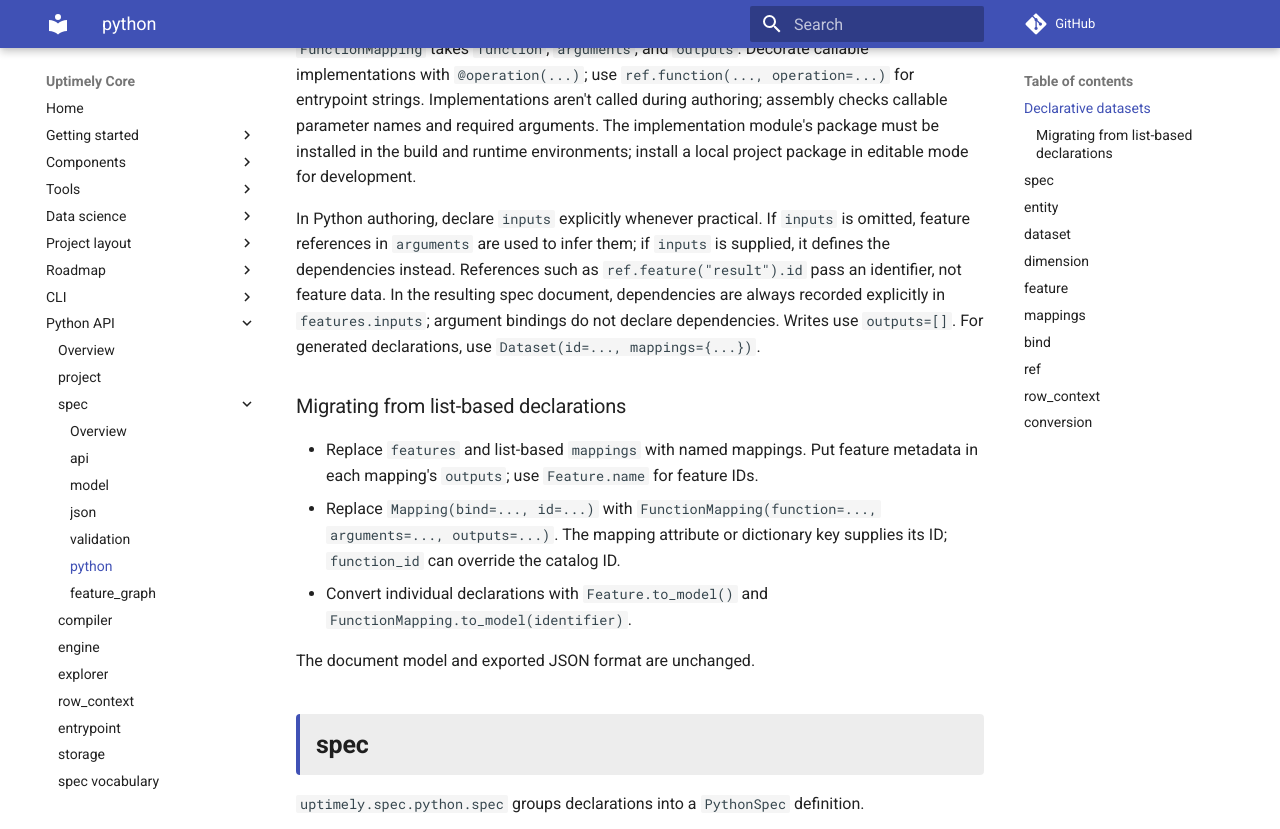
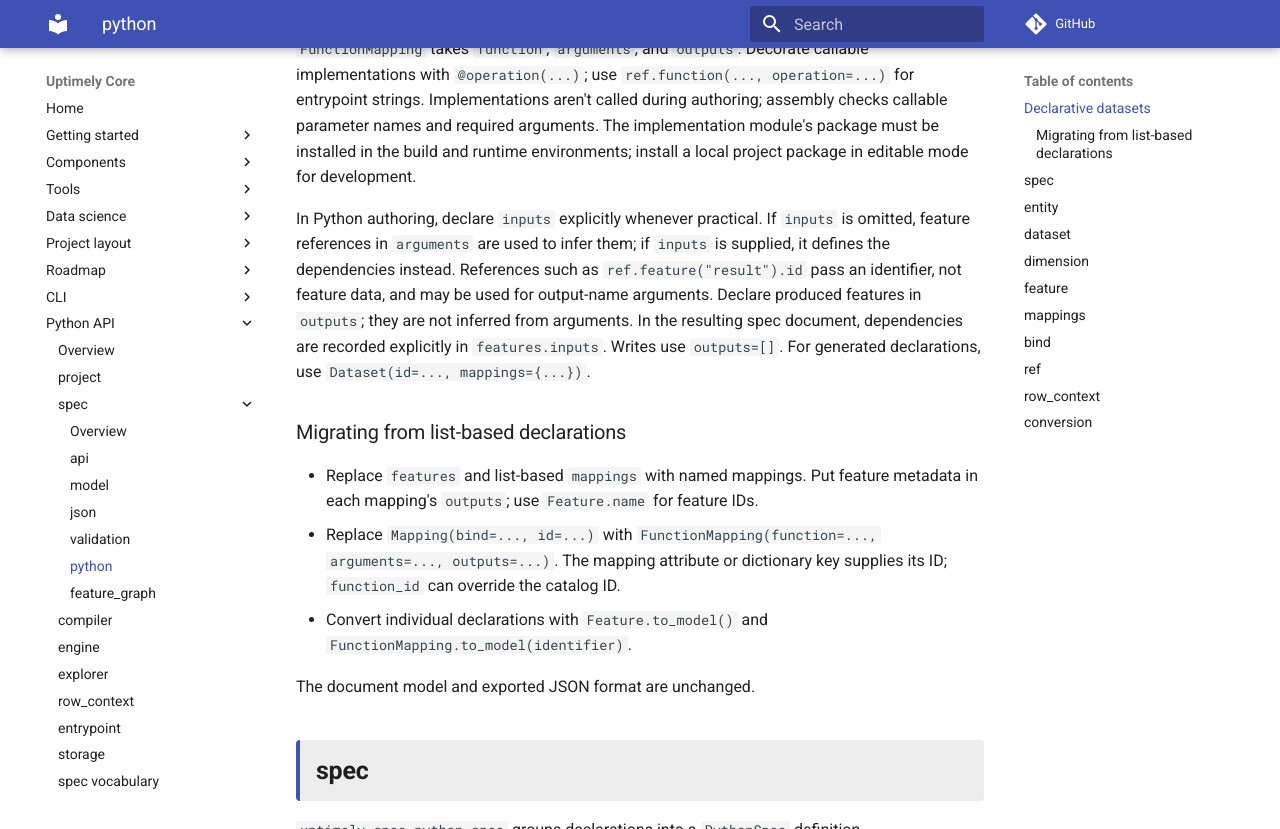
Before and after one commit to uptimely-ai/uptimely-core, an MkDocs documentation site: the page built from docs/python/python.md, in a window 1280 px wide and 900 px high, scrolled down 1420 px, cut to the strip 0-829 px from the top of the window. Built offline with MkDocs 1.6.1 and Material for MkDocs 9.7.7, drawn with Linux system fonts in a browser that asks for light colours; comment, search, counter and statistics services are not loaded.

Commit message:
Add to docs: Outputs must be bound explicitly, but can be referenced in args

```diff
--- a/docs/python/python.md
+++ b/docs/python/python.md
@@ -79,10 +79,11 @@ environments; install a local project package in editable mode for development.
 In Python authoring, declare `inputs` explicitly whenever practical. If
 `inputs` is omitted, feature references in `arguments` are used to infer them;
 if `inputs` is supplied, it defines the dependencies instead. References such
-as `ref.feature("result").id` pass an identifier, not feature data. In the
-resulting spec document, dependencies are always recorded explicitly in
-`features.inputs`; argument bindings do not declare dependencies. Writes use
-`outputs=[]`. For generated declarations, use `Dataset(id=..., mappings={...})`.
+as `ref.feature("result").id` pass an identifier, not feature data, and may be
+used for output-name arguments. Declare produced features in `outputs`; they
+are not inferred from arguments. In the resulting spec document, dependencies
+are recorded explicitly in `features.inputs`. Writes use `outputs=[]`. For
+generated declarations, use `Dataset(id=..., mappings={...})`.
 
 ### Migrating from list-based declarations
 
```
Also changed, not shown: docs/components/spec.md (+5 -2 lines), 1 other file.
